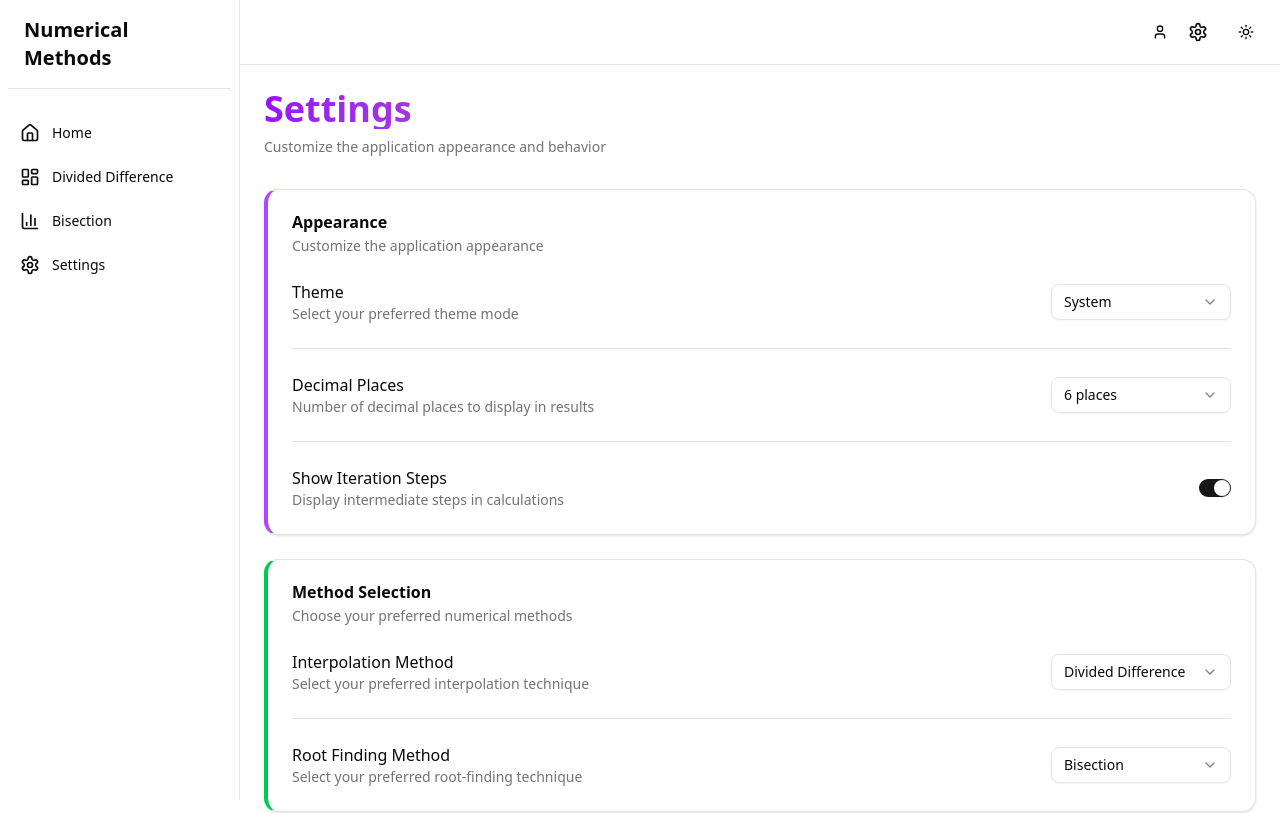
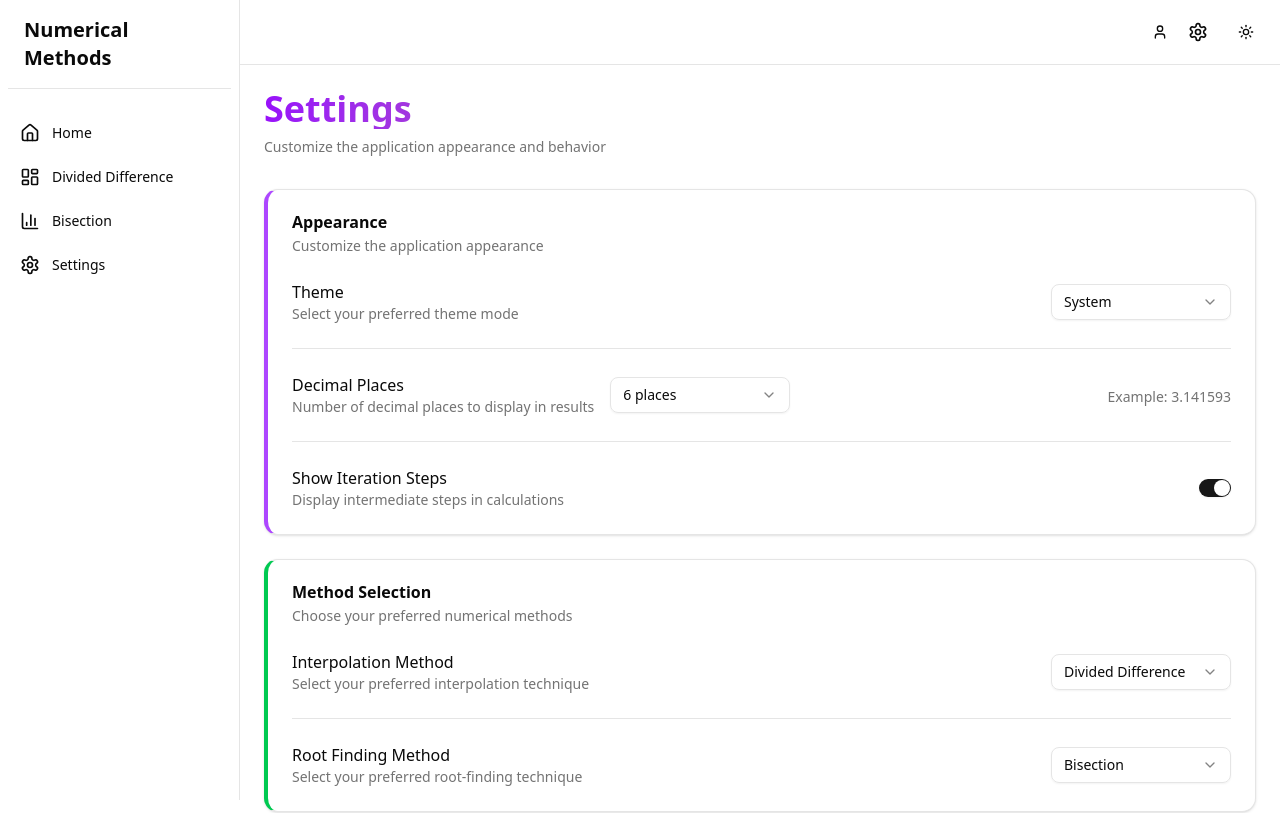
Before and after one commit to qatadaazzeh/numerical-calculator, a Next.js app: page /settings in a window 1280 px wide. Shown: the top 813 px of the page. Built offline with nearby package versions, Linux system fonts and the light colour scheme.

Commit message:
feat: implement settings context for managing decimal places and iteration steps

```diff
--- a/app/bisection/page.tsx
+++ b/app/bisection/page.tsx
@@ -6,6 +6,7 @@ import { Button } from "@/components/ui/button";
 import { Input } from "@/components/ui/input";
 import { Card, CardContent, CardDescription, CardHeader, CardTitle } from "@/components/ui/card";
 import * as math from 'mathjs';
+import { useSettings } from "@/context/settings-context";
 
 interface BisectionStep {
     iteration: number;
@@ -19,6 +20,7 @@ interface BisectionStep {
 }
 
 export default function BisectionPage() {
+    const { decimalPlaces, showIterationSteps } = useSettings();
     const [equation, setEquation] = useState("x^2-4");
     const [a, setA] = useState("0");
     const [b, setB] = useState("3");
@@ -27,6 +29,11 @@ export default function BisectionPage() {
     const [result, setResult] = useState<number | null>(null);
     const [steps, setSteps] = useState<BisectionStep[]>([]);
     const [errorMessage, setErrorMessage] = useState<string | null>(null);
+
+    // Format numbers according to global decimal places setting
+    const formatNumber = (num: number): string => {
+        return num.toFixed(decimalPlaces);
+    };
 
     // Function to evaluate mathematical expressions using mathjs
     const evaluateExpression = (expr: string, x: number): number => {
@@ -224,18 +231,17 @@ export default function BisectionPage() {
                         <CardTitle>Result</CardTitle>
                     </CardHeader>
                     <CardContent>
-                        <div className="grid gap-2 sm:grid-cols-2">
-                            <div className="p-3 rounded-md bg-muted/30">
+                        <div className="grid gap-2 sm:grid-cols-2">                            <div className="p-3 rounded-md bg-muted/30">
                                 <div className="text-sm text-muted-foreground">Root:</div>
-                                <div className="font-bold text-lg break-all">{result}</div>
+                                <div className="font-bold text-lg break-all">{formatNumber(result)}</div>
                             </div>
                             <div className="p-3 rounded-md bg-muted/30">
                                 <div className="text-sm text-muted-foreground">Function value:</div>
-                                <div className="font-bold break-all">{evaluateExpression(equation, result).toFixed(10)}</div>
+                                <div className="font-bold break-all">{formatNumber(evaluateExpression(equation, result))}</div>
                             </div>
                             <div className="p-3 rounded-md bg-muted/30">
                                 <div className="text-sm text-muted-foreground">Final error:</div>
-                                <div className="font-bold break-all">{steps[steps.length - 1].error.toFixed(10)}</div>
+                                <div className="font-bold break-all">{formatNumber(steps[steps.length - 1].error)}</div>
                             </div>
                             <div className="p-3 rounded-md bg-muted/30">
                                 <div className="text-sm text-muted-foreground">Iterations:</div>
@@ -266,16 +272,15 @@ export default function BisectionPage() {
                                     </tr>
                                 </thead>
                                 <tbody>
-                                    {steps.map((step, index) => (
-                                        <tr key={step.iteration} className={index % 2 === 0 ? "bg-background" : "bg-muted/20"}>
+                                    {steps.map((step, index) => (                                        <tr key={step.iteration} className={index % 2 === 0 ? "bg-background" : "bg-muted/20"}>
                                             <td className="border p-2 text-xs sm:text-sm">{step.iteration}</td>
-                                            <td className="border p-2 text-xs sm:text-sm">{step.a.toFixed(6)}</td>
-                                            <td className="border p-2 text-xs sm:text-sm">{step.b.toFixed(6)}</td>
-                                            <td className="border p-2 text-xs sm:text-sm">{step.c.toFixed(6)}</td>
-                                            <td className="border p-2 text-xs sm:text-sm">{step.fa.toFixed(6)}</td>
-                                            <td className="border p-2 text-xs sm:text-sm">{step.fb.toFixed(6)}</td>
-                                            <td className="border p-2 text-xs sm:text-sm">{step.fc.toFixed(6)}</td>
-                                            <td className="border p-2 text-xs sm:text-sm">{step.error.toFixed(6)}</td>
+                                            <td className="border p-2 text-xs sm:text-sm">{formatNumber(step.a)}</td>
+                                            <td className="border p-2 text-xs sm:text-sm">{formatNumber(step.b)}</td>
+                                            <td className="border p-2 text-xs sm:text-sm">{formatNumber(step.c)}</td>
+                                            <td className="border p-2 text-xs sm:text-sm">{formatNumber(step.fa)}</td>
+                                            <td className="border p-2 text-xs sm:text-sm">{formatNumber(step.fb)}</td>
+                                            <td className="border p-2 text-xs sm:text-sm">{formatNumber(step.fc)}</td>
+                                            <td className="border p-2 text-xs sm:text-sm">{formatNumber(step.error)}</td>
                                         </tr>
                                     ))}
                                 </tbody>
--- a/app/divided-difference/page.tsx
+++ b/app/divided-difference/page.tsx
@@ -5,8 +5,10 @@ import { MainLayout } from "@/components/layout/main-layout";
 import { Button } from "@/components/ui/button";
 import { Input } from "@/components/ui/input";
 import { Card, CardContent, CardDescription, CardHeader, CardTitle } from "@/components/ui/card";
+import { useSettings } from "@/context/settings-context";
 
 export default function DividedDifferencePage() {
+    const { decimalPlaces } = useSettings();
     const [points, setPoints] = useState([
         { x: 0, y: 0 },
         { x: 1, y: 0 },
@@ -14,6 +16,11 @@ export default function DividedDifferencePage() {
     const [xValue, setXValue] = useState("");
     const [result, setResult] = useState<number | null>(null);
     const [dividedDifferenceTable, setDividedDifferenceTable] = useState<number[][]>([]);
+
+    // Format numbers according to global decimal places setting
+    const formatNumber = (num: number): string => {
+        return num.toFixed(decimalPlaces);
+    };
 
     const addPoint = () => {
         setPoints([...points, { x: 0, y: 0 }]);
@@ -149,12 +156,10 @@ export default function DividedDifferencePage() {
                                 Calculate Value
                             </span>
                         </Button>
-                    </div>
-
-                        {result !== null && (
+                    </div>                        {result !== null && (
                             <div className="mt-4 p-4 border rounded-lg bg-muted/30">
                                 <div className="text-sm text-muted-foreground mb-1">Interpolated value:</div>
-                                <p className="font-bold text-lg break-all">{result}</p>
+                                <p className="font-bold text-lg break-all">{formatNumber(result)}</p>
                             </div>
                         )}
 
@@ -179,10 +184,9 @@ export default function DividedDifferencePage() {
                                                 <tr key={i} className={i % 2 === 0 ? "bg-background" : "bg-muted/20"}>
                                                     <td className="border p-2 text-xs sm:text-sm">{i}</td>
                                                     <td className="border p-2 text-xs sm:text-sm">{point.x}</td>
-                                                    {Array.from({ length: Math.min(i + 1, points.length) }, (_, j) => (
-                                                        <td key={j} className="border p-2 text-xs sm:text-sm">
+                                                    {Array.from({ length: Math.min(i + 1, points.length) }, (_, j) => (                                                        <td key={j} className="border p-2 text-xs sm:text-sm">
                                                             {j < dividedDifferenceTable[i]?.length ?
-                                                                dividedDifferenceTable[i][j]?.toFixed(6) : ""}
+                                                                formatNumber(dividedDifferenceTable[i][j]) : ""}
                                                         </td>
                                                     ))}
                                                 </tr>
--- a/app/layout.tsx
+++ b/app/layout.tsx
@@ -27,6 +27,7 @@ export const metadata: Metadata = {
 };
 
 import { ThemeProvider } from "@/components/theme-provider";
+import { SettingsProvider } from "@/context/settings-context";
 
 export default function RootLayout({
   children,
@@ -44,7 +45,9 @@ export default function RootLayout({
           enableSystem
           disableTransitionOnChange
         >
-          {children}
+          <SettingsProvider>
+            {children}
+          </SettingsProvider>
         </ThemeProvider>
       </body>
     </html>
--- a/app/settings/page.tsx
+++ b/app/settings/page.tsx
@@ -1,6 +1,5 @@
 "use client";
 
-import { useState } from "react";
 import { useTheme } from "next-themes";
 import { MainLayout } from "@/components/layout/main-layout";
 import { Button } from "@/components/ui/button";
@@ -9,11 +8,11 @@ import { Switch } from "@/components/ui/switch";
 import { Label } from "@/components/ui/label";
 import { Select, SelectContent, SelectGroup, SelectItem, SelectTrigger, SelectValue } from "@/components/ui/select";
 import { Separator } from "@/components/ui/separator";
+import { useSettings } from "@/context/settings-context";
 
 export default function SettingsPage() {
     const { theme, setTheme } = useTheme();
-    const [decimalPlaces, setDecimalPlaces] = useState("6");
-    const [showIterationSteps, setShowIterationSteps] = useState(true); return (
+    const { decimalPlaces, setDecimalPlaces, showIterationSteps, setShowIterationSteps } = useSettings();return (
         <MainLayout>
             <div className="flex flex-col gap-6">
                 <div className="space-y-2 pb-2">
@@ -54,9 +53,7 @@ export default function SettingsPage() {
                             </Select>
                         </div>
 
-                        <Separator />
-
-                        <div className="flex flex-col sm:flex-row sm:items-center justify-between gap-4">
+                        <Separator />                        <div className="flex flex-col sm:flex-row sm:items-center justify-between gap-4">
                             <div>
                                 <Label htmlFor="decimalPlaces" className="text-base">Decimal Places</Label>
                                 <p className="text-sm text-muted-foreground">
@@ -64,8 +61,8 @@ export default function SettingsPage() {
                                 </p>
                             </div>
                             <Select
-                                value={decimalPlaces}
-                                onValueChange={setDecimalPlaces}
+                                value={decimalPlaces.toString()}
+                                onValueChange={(value) => setDecimalPlaces(parseInt(value, 10))}
                             >
                                 <SelectTrigger id="decimalPlaces" className="w-full sm:w-[180px]">
                                     <SelectValue placeholder="Select precision" />
@@ -80,6 +77,9 @@ export default function SettingsPage() {
                                     </SelectGroup>
                                 </SelectContent>
                             </Select>
+                            <div className="text-sm text-muted-foreground mt-1 ml-auto">
+                              Example: {(Math.PI).toFixed(decimalPlaces)}
+                            </div>
                         </div>
 
                         <Separator />
--- /dev/null
+++ b/context/settings-context.tsx
@@ -0,0 +1,64 @@
+"use client";
+
+import React, { createContext, useContext, useState, useEffect } from "react";
+
+type SettingsContextType = {
+  decimalPlaces: number;
+  setDecimalPlaces: (places: number) => void;
+  showIterationSteps: boolean;
+  setShowIterationSteps: (show: boolean) => void;
+};
+
+const defaultSettings: SettingsContextType = {
+  decimalPlaces: 6,
+  setDecimalPlaces: () => {},
+  showIterationSteps: true,
+  setShowIterationSteps: () => {},
+};
+
+const SettingsContext = createContext<SettingsContextType>(defaultSettings);
+
+export const useSettings = () => useContext(SettingsContext);
+
+export function SettingsProvider({ children }: { children: React.ReactNode }) {
+  const [decimalPlaces, setDecimalPlacesState] = useState<number>(defaultSettings.decimalPlaces);
+  const [showIterationSteps, setShowIterationStepsState] = useState<boolean>(defaultSettings.showIterationSteps);
+
+  // Load settings from localStorage on initial render
+  useEffect(() => {
+    if (typeof window !== 'undefined') {
+      const savedDecimalPlaces = localStorage.getItem("decimalPlaces");
+      const savedShowIterationSteps = localStorage.getItem("showIterationSteps");
+
+      if (savedDecimalPlaces) {
+        setDecimalPlacesState(parseInt(savedDecimalPlaces, 10));
+      }
+
+      if (savedShowIterationSteps) {
+        setShowIterationStepsState(savedShowIterationSteps === "true");
+      }
+    }
+  }, []);
+
+  // Save settings to localStorage whenever they change
+  const setDecimalPlaces = (places: number) => {
+    setDecimalPlacesState(places);
+    localStorage.setItem("decimalPlaces", places.toString());
+  };
+
+  const setShowIterationSteps = (show: boolean) => {
+    setShowIterationStepsState(show);
+    localStorage.setItem("showIterationSteps", show.toString());
+  };
+
+  return (
+    <SettingsContext.Provider value={{
+      decimalPlaces,
+      setDecimalPlaces,
+      showIterationSteps,
+      setShowIterationSteps
+    }}>
+      {children}
+    </SettingsContext.Provider>
+  );
+}
```
